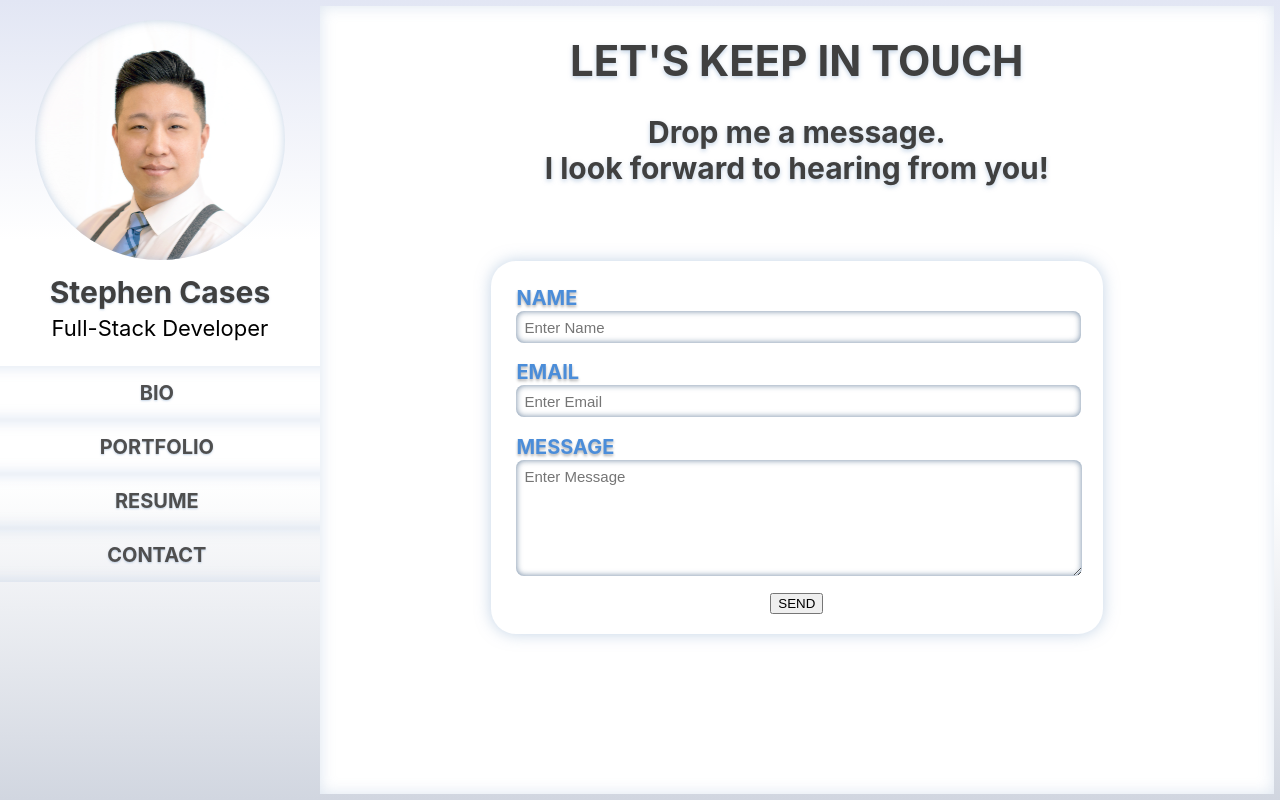
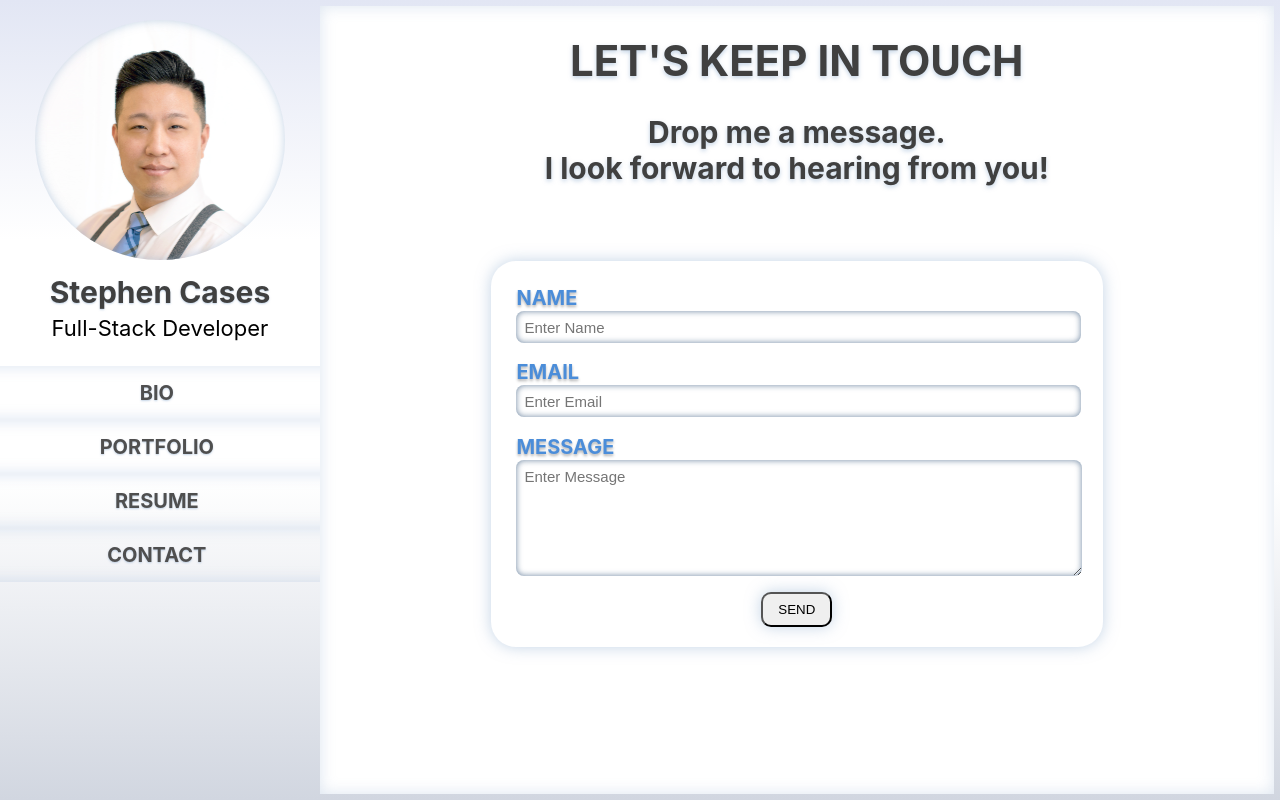
Before and after one commit to builtforsomethingbigger/stephencases.com, a React (Create React App) app: page /contact in a window 1280 px wide. Built offline with nearby package versions, Linux system fonts and the light colour scheme; no server answers.

Commit message:
Contact form button styles applied

```diff
--- a/src/components/main/Contact.js
+++ b/src/components/main/Contact.js
@@ -84,7 +84,7 @@ export default class Contact extends React.Component {
                                 onChange={this.handleChange.bind(this)}
                             ></textarea>
                         </div>
-                        <button type="submit">SEND</button>
+                        <button className="contact-submit-btn" type="submit">SEND</button>
                     </form>
                 </div>
                 <div className={this.state.thanks ? "thank-you-reponse" : "none"}>
--- a/src/styles/Contact.css
+++ b/src/styles/Contact.css
@@ -75,6 +75,14 @@ input:hover{
     font-weight: bold;
     text-align: left;
 }
+.contact-submit-btn{
+    width: fit-content;
+    height: fit-content;
+    padding: 8px 15px;
+    border: 1px solid rbg(75, 141, 217);
+    border-radius: 10px;
+    box-shadow: 0px 0px 15px rgba(138, 169, 205, 0.5);
+}
 .thank-you-reponse{
     position: relative;
     display: inline-block;
```
